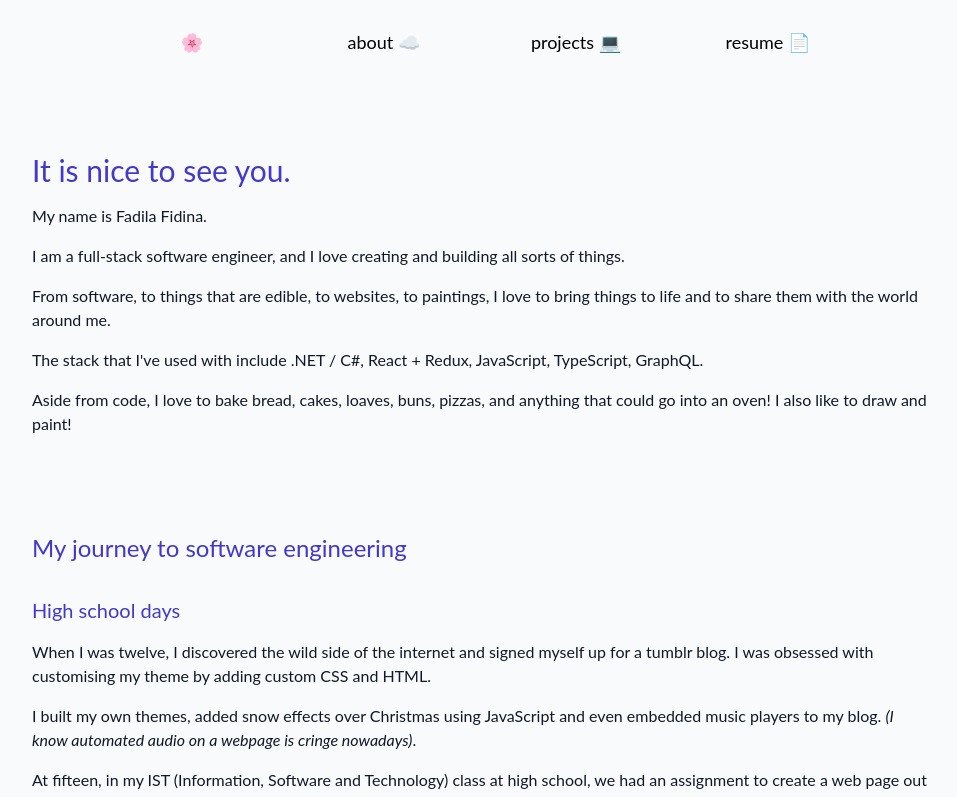
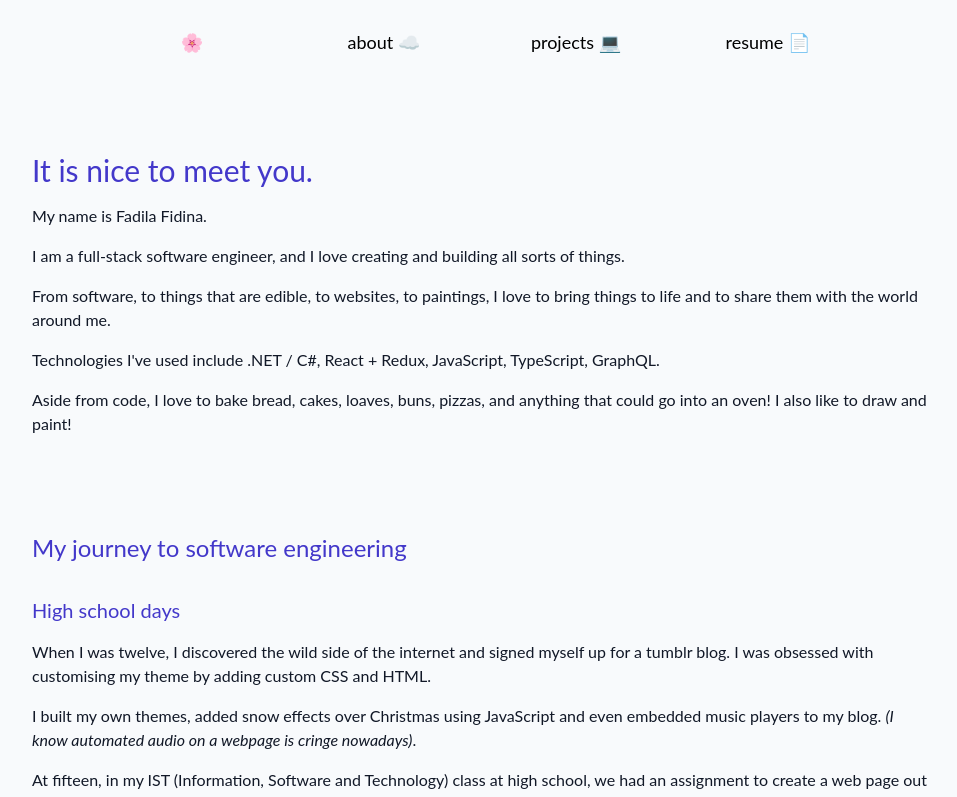
Before and after one commit to fadilafidina/me, a Next.js app in the folder nextjs-blog/: page /about in a window 1280 px wide. Shown: the top 797 px of the page, without its empty margins (160-1117 px from the left). Built offline with nearby package versions, Linux system fonts and the light colour scheme.

Commit message:
tiny about changes

```diff
--- a/nextjs-blog/pages/about.js
+++ b/nextjs-blog/pages/about.js
@@ -8,7 +8,7 @@ export default function FirstPost() {
         </Head>
         <div className='text-base'>
             <h1 className="text-3xl text-indigo-700">
-                It is nice to see you.
+                It is nice to meet you.
             </h1>
 
             <div className='pt-4'>
@@ -24,7 +24,7 @@ export default function FirstPost() {
             </div>
 
             <div className='pt-4'>
-                The stack that I've used with include .NET / C#, React + Redux, JavaScript, TypeScript, GraphQL.
+                Technologies I've used include .NET / C#, React + Redux, JavaScript, TypeScript, GraphQL.
             </div>
 
             <div className='pt-4 flex'>
```
